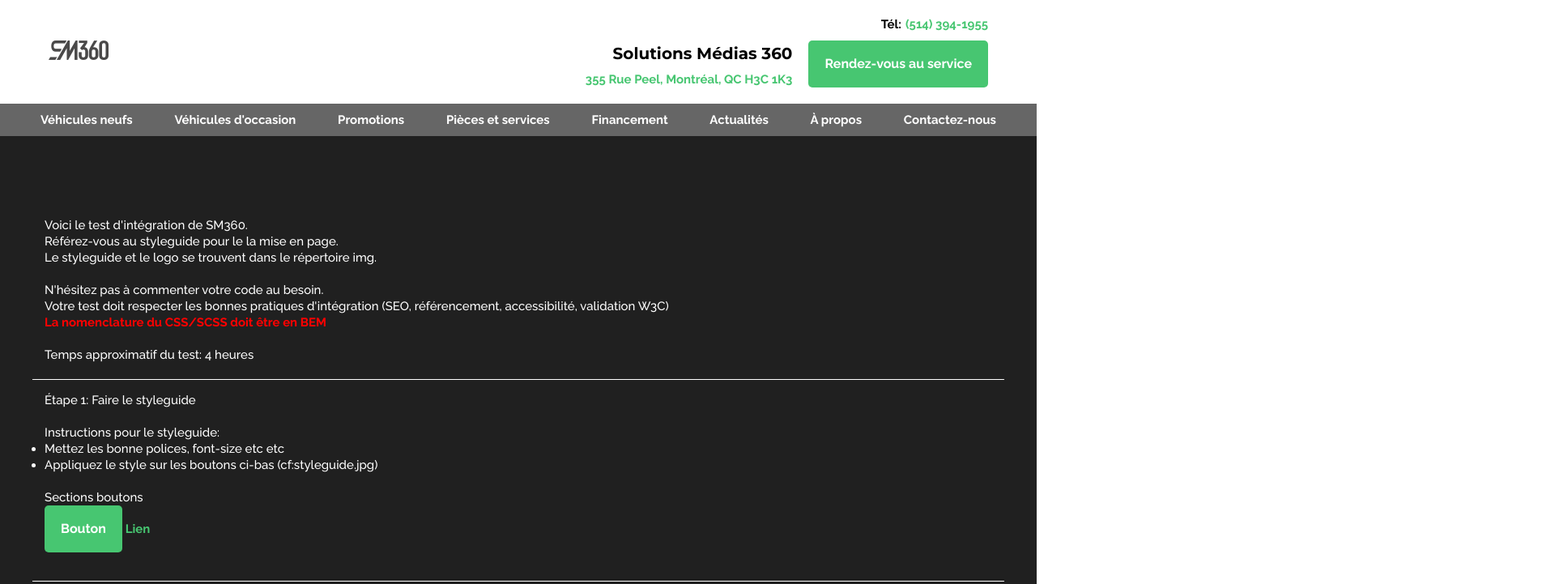
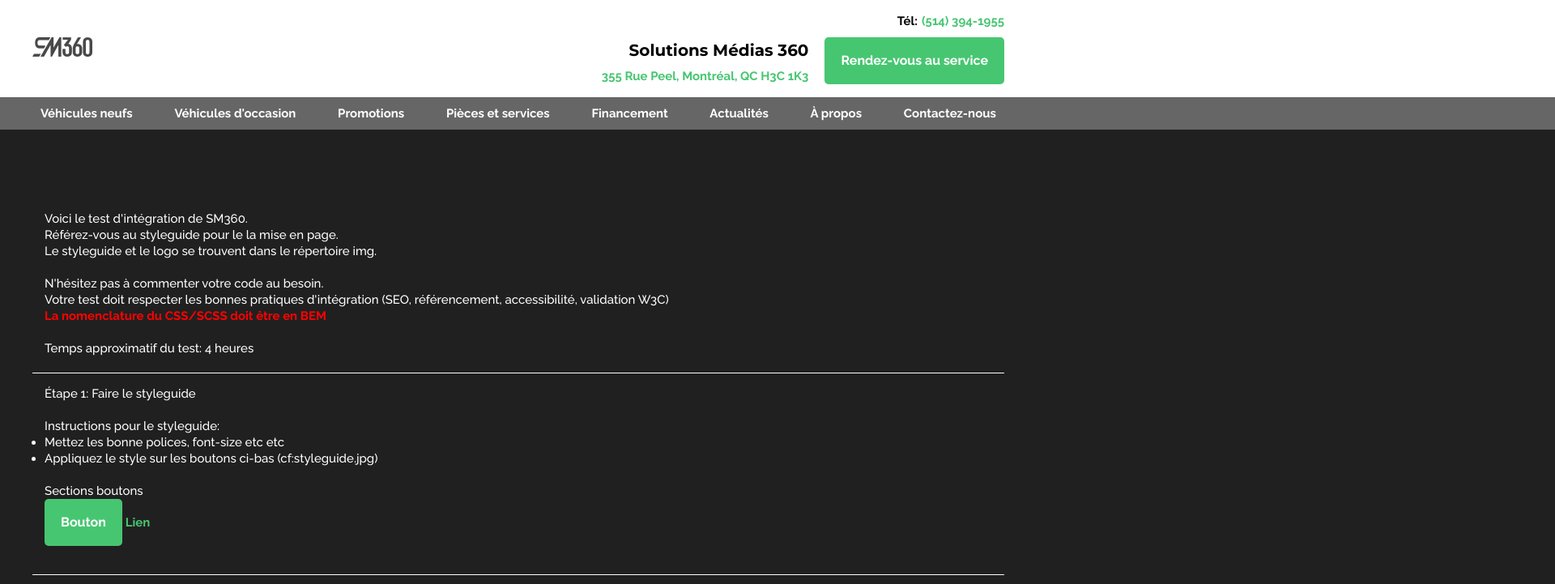
Before and after one commit to notayogilee/integrateur-test, a website: page index.html in a window 1280 px wide. Shown: the top 721 px of the page at 81% size, 1920 px wide, since content can reach past the window. Drawn offline with nearby package versions, Linux system fonts and the light colour scheme.

Commit message:
fix header to span bg across and stick to top of screen

```diff
--- a/scss/imports/_base.scss
+++ b/scss/imports/_base.scss
@@ -24,6 +24,7 @@ section{
     max-width: 1200px;
     margin: 0 auto;
 
+
 }
 
 .mainContent{
@@ -39,14 +40,3 @@ section{
     clear: both;
   }
 }
-
-@media only screen and (min-width: 767px) {
- body {
-  background: linear-gradient(to bottom,
-  $menu-bgcolor 128px,
-  $grey-color 128px,
-  $grey-color 168px,
-  $background-color 168px,
-  $background-color calc(100vh - 168px));
- }
-}
--- a/scss/imports/_header.scss
+++ b/scss/imports/_header.scss
@@ -10,7 +10,8 @@
  .header{
         display: flex;
         flex-direction: column;
-        max-width: 1200px;
+        position: sticky;
+        top: 0;
 
         .header-top {
             display: flex;
@@ -18,6 +19,8 @@
             padding: 20px;
             align-items: center;
             background-color: $white-color;
+            margin: 0 -9999rem;
+            padding: 1rem 9999rem;
 
             &__infos {
                 display: flex;
@@ -59,8 +62,10 @@
             }
         }
 
-        .header__main-menu {
-            margin: 0;
+        nav.header__main-menu {
+            margin: 0 -9999rem;
+            padding: 0 9999rem;
+            background-color: $grey-color;
 
             ul {
                 display: flex;
```
Also changed, not shown: css/compiled/style.css, 1 other file.
